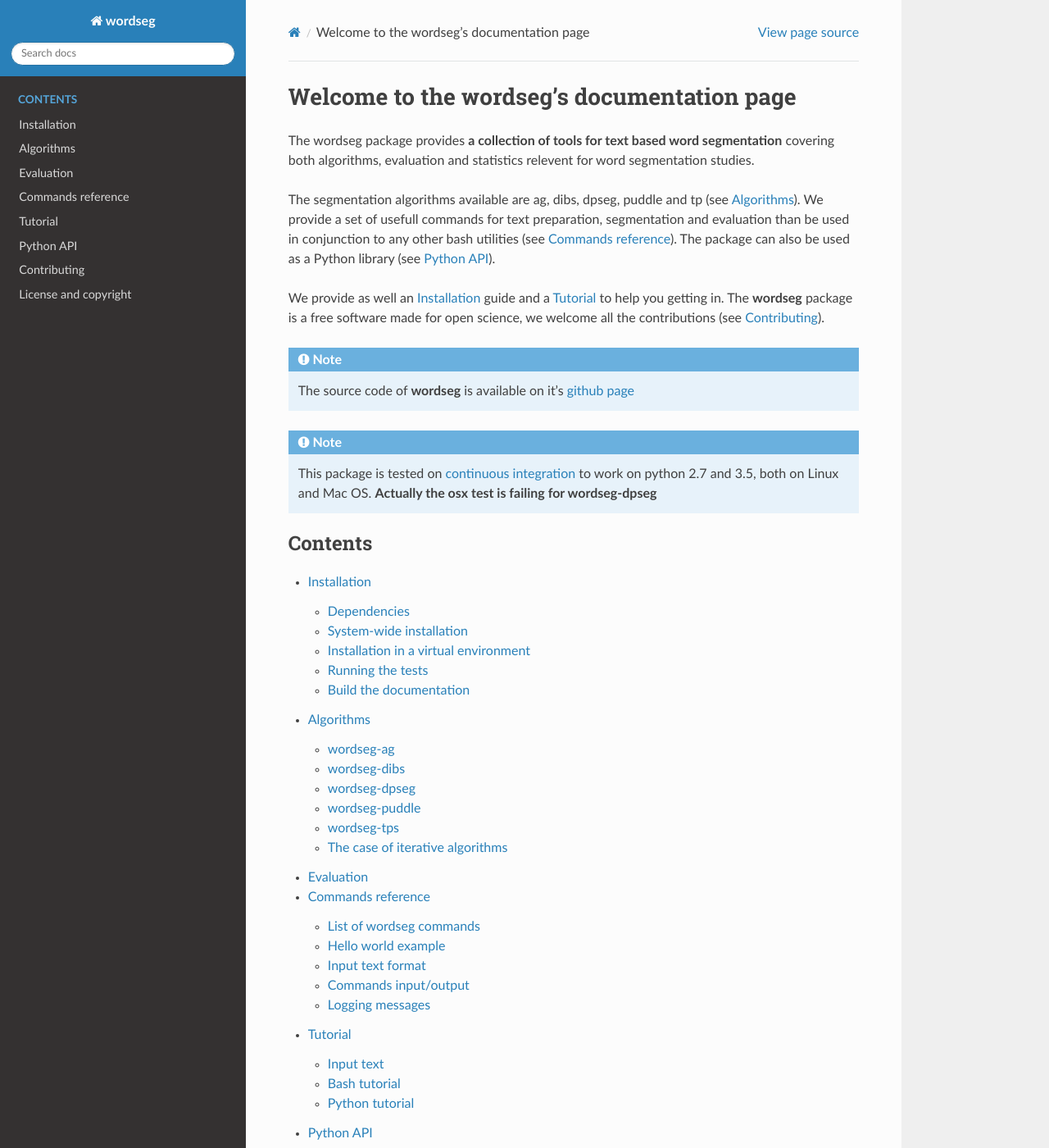
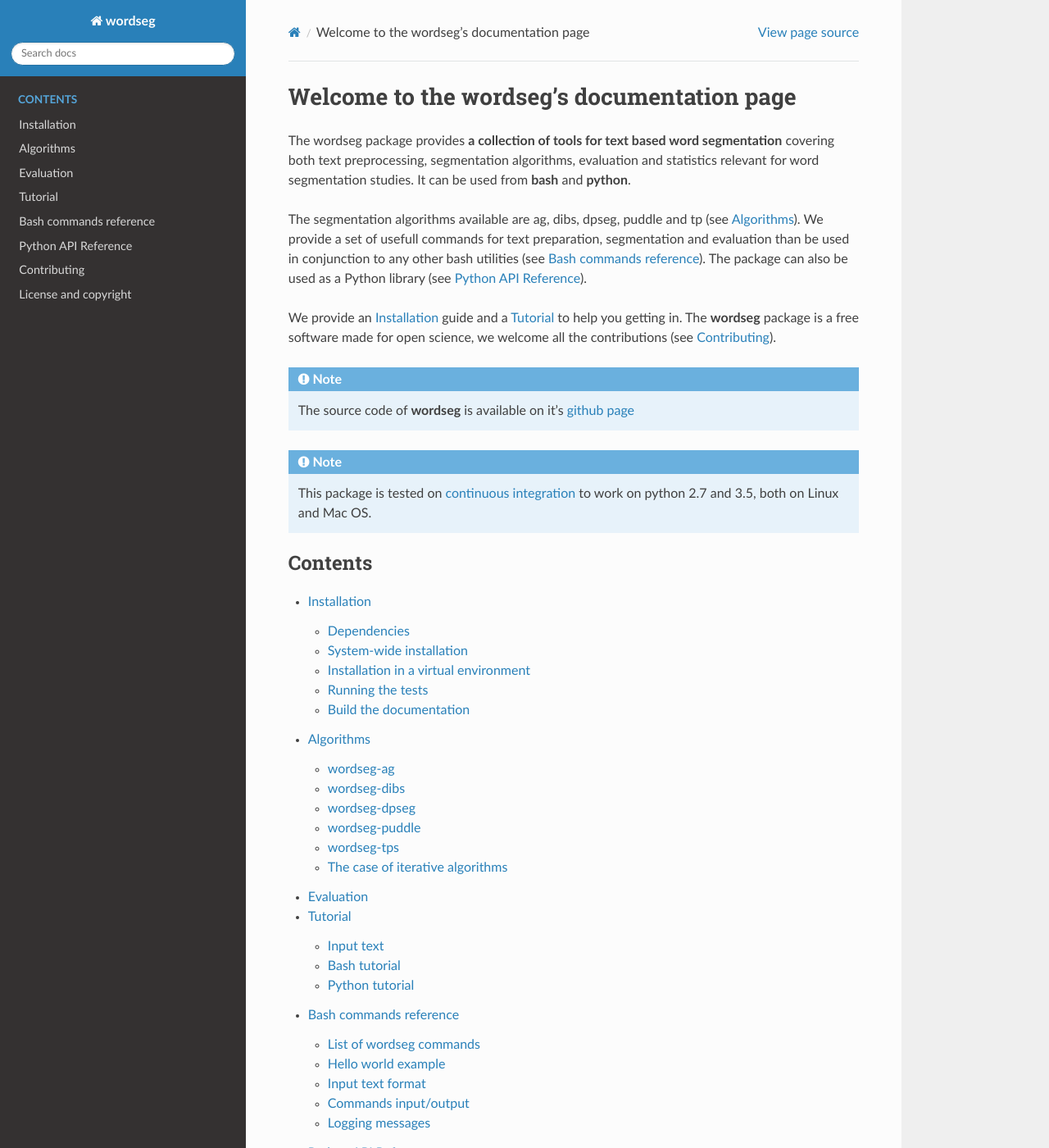
Before and after one commit to bootphon/wordseg, a Sphinx documentation site: the page built from doc/index.rst, in a window 1280 px wide and 1400 px high. Shown: the whole window at 82% size. Built offline with Sphinx 7.4.7 and the Read the Docs theme 2.0.0, drawn with Linux system fonts in a browser that asks for light colours; formulas are drawn with MathJax 3.

Commit message:
issue #1 fixed, improved doc

```diff
--- a/doc/index.rst
+++ b/doc/index.rst
@@ -7,8 +7,9 @@ Welcome to the wordseg's documentation page
 ===========================================
 
 The wordseg package provides **a collection of tools for text based
-word segmentation** covering both algorithms, evaluation and
-statistics relevent for word segmentation studies.
+word segmentation** covering both text preprocessing, segmentation
+algorithms, evaluation and statistics relevant for word segmentation
+studies. It can be used from **bash** and **python**.
 
 The segmentation algorithms available are ag, dibs, dpseg, puddle and
 tp (see :ref:`algorithms`).  We provide a set of usefull commands for
@@ -16,9 +17,9 @@ text preparation, segmentation and evaluation than be used in
 conjunction to any other bash utilities (see :ref:`commands`). The
 package can also be used as a Python library (see :ref:`python`).
 
-We provide as well an :ref:`installation` guide and a :ref:`tutorial`
-to help you getting in. The **wordseg** package is a free software
-made for open science, we welcome all the contributions (see
+We provide an :ref:`installation` guide and a :ref:`tutorial` to help
+you getting in. The **wordseg** package is a free software made for
+open science, we welcome all the contributions (see
 :ref:`contributing`).
 
 .. note::
@@ -30,9 +31,7 @@ made for open science, we welcome all the contributions (see
 
    This package is tested on `continuous integration
    <https://travis-ci.org/mmmaat/wordseg>`_ to work on python 2.7 and
-   3.5, both on Linux and Mac OS. **Actually the osx test is failing
-   for wordseg-dpseg**
-
+   3.5, both on Linux and Mac OS.
 
 .. toctree::
    :maxdepth: 2
@@ -41,8 +40,8 @@ made for open science, we welcome all the contributions (see
    installation
    algorithms
    evaluation
-   commands
    tutorial
-   modules
+   bash_reference
+   python_reference
    contributing
    copyright
--- a/doc/modules.rst
+++ b/doc/python_reference.rst
@@ -1,7 +1,7 @@
 .. _python:
 
-Python API
-==========
+Python API Reference
+====================
 
 .. note::
 
```
Also changed, not shown: README.md (+3 -26 lines), doc/bash_reference.rst (renamed from doc/commands.rst, +5 -4 lines), doc/installation.rst (+26 -18 lines), 3 other files.
